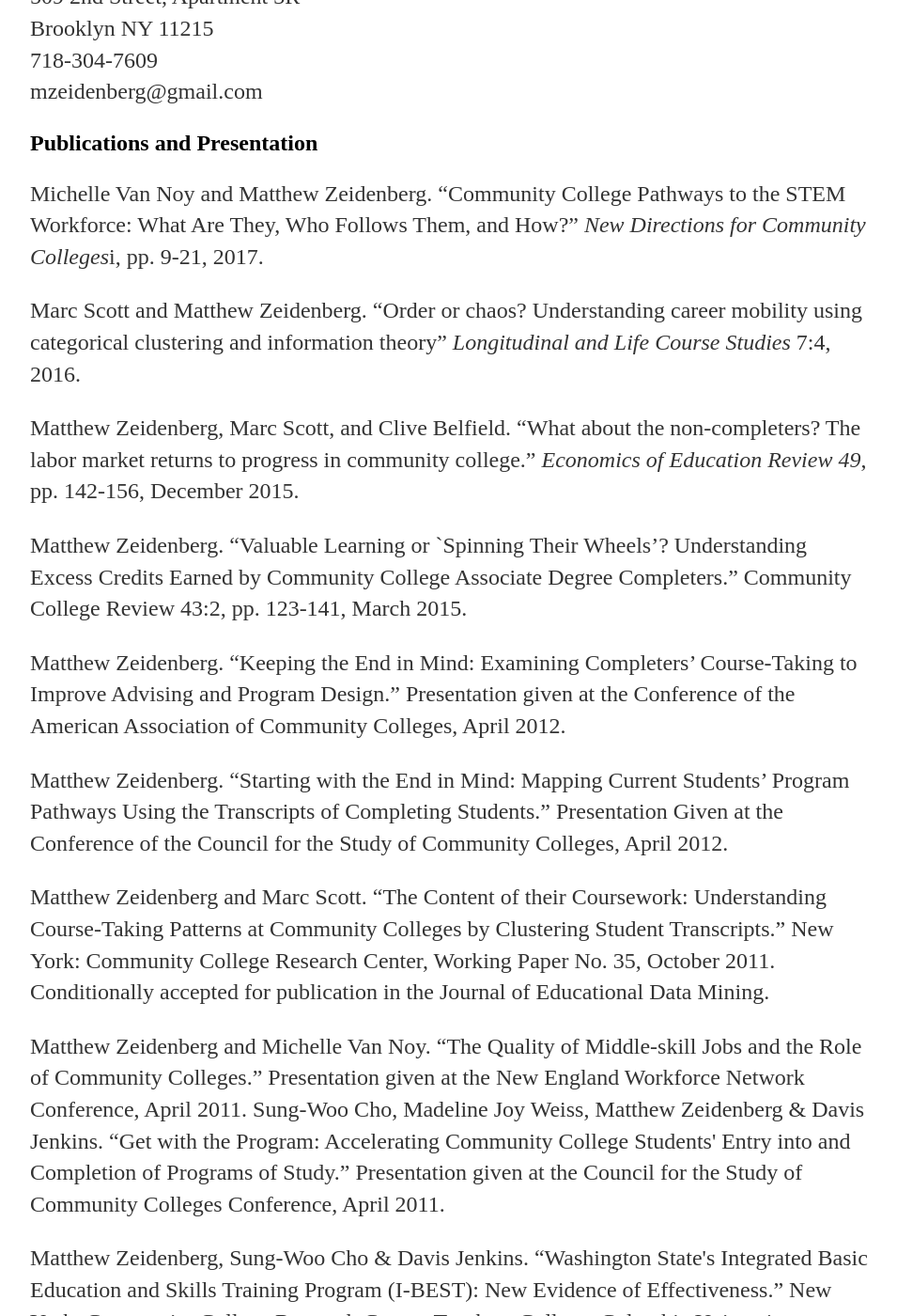
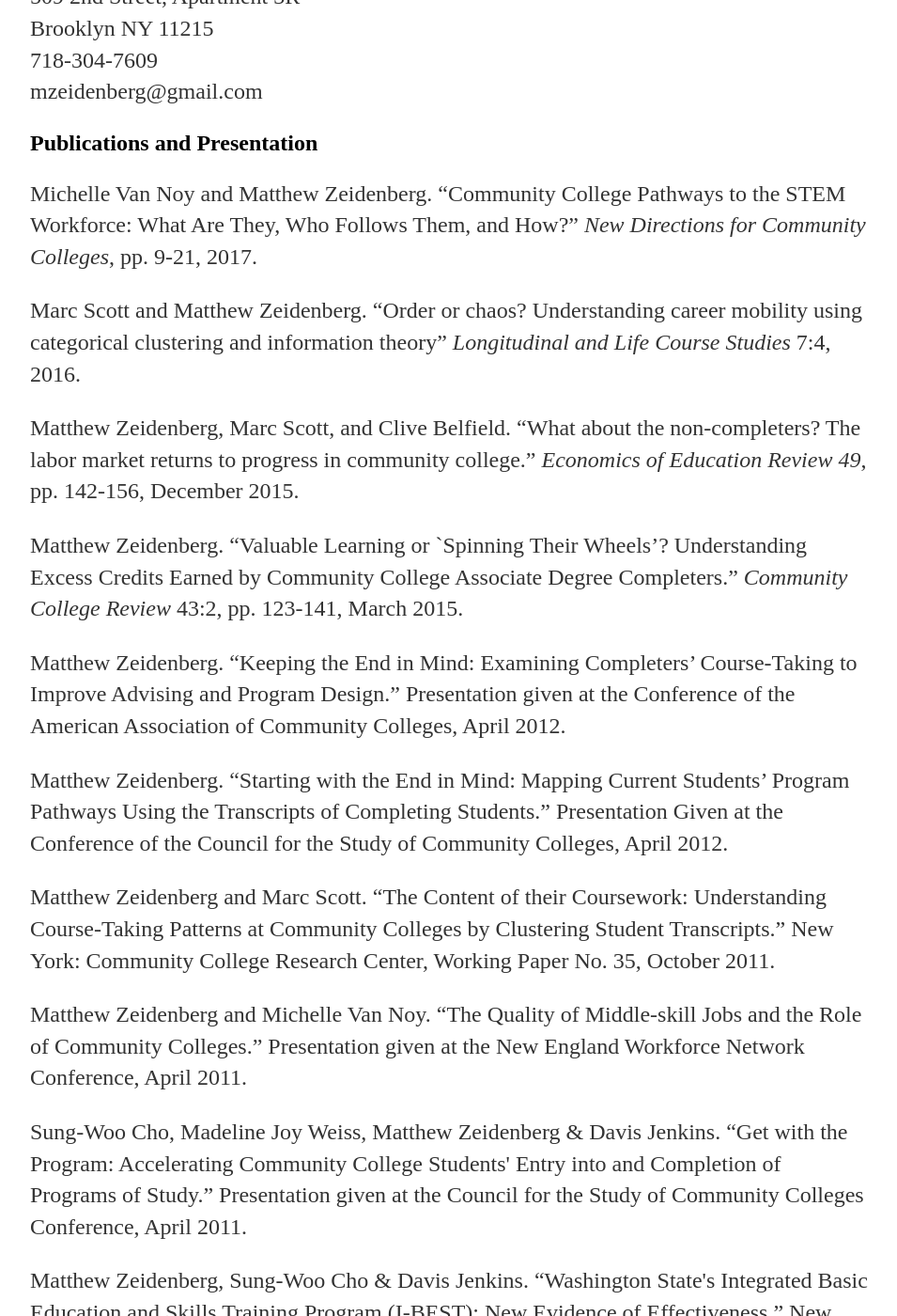
Before and after one commit to mzeidenberg/mzeidenberg.github.io, a Jekyll site: the page built from cv/index.html, in a window 1280 px wide and 1400 px high, scrolled down 217 px. Shown: the whole window at 94% size, without its empty margins (160-1115 px from the left). Built offline with Jekyll 4.4.1, drawn with Linux system fonts in a browser that asks for light colours; some of the changed text lies outside the part shown.

Commit message:
updated cv

```diff
--- a/cv/index.html
+++ b/cv/index.html
@@ -11,23 +11,24 @@
 </p>
 <h2>Publications and Presentation</h2>
 <p>
-Michelle Van Noy and Matthew Zeidenberg. “Community College Pathways to the STEM Workforce: What Are They, Who Follows Them, and How?” <i>New Directions for Community Colleges</i>i, pp. 9-21, 2017.
+Michelle Van Noy and Matthew Zeidenberg. “Community College Pathways to the STEM Workforce: What Are They, Who Follows Them, and How?” <i>New Directions for Community Colleges</i>, pp. 9-21, 2017.
 <p>
 Marc Scott and Matthew Zeidenberg. “Order or chaos? Understanding career mobility using categorical clustering and information theory” <i>Longitudinal and Life Course
 Studies</i> 7:4, 2016.
 <p>
 Matthew Zeidenberg, Marc Scott, and Clive Belfield. “What about the non-completers? The labor market returns to progress in community college.” <i>Economics of Education Review 49</i>,  pp. 142-156, December 2015.
 <p>
-Matthew Zeidenberg. “Valuable Learning or `Spinning Their Wheels’? Understanding Excess Credits Earned by Community College Associate Degree Completers.”   Community College Review 43:2, pp. 123-141, March 2015.
+Matthew Zeidenberg. “Valuable Learning or `Spinning Their Wheels’? Understanding Excess Credits Earned by Community College Associate Degree Completers.” <i>Community College Review</i> 43:2, pp. 123-141, March 2015.
 <p>
 Matthew Zeidenberg. “Keeping the End in Mind: Examining Completers’ Course-Taking to Improve Advising and Program Design.” Presentation given at the Conference of the American Association of Community Colleges, April 2012.
 <p>
 Matthew Zeidenberg. “Starting with the End in Mind: Mapping Current Students’ Program Pathways Using the Transcripts of Completing Students.”  Presentation Given at the Conference of the Council for the Study of Community Colleges, April 2012.
 <p>
 Matthew Zeidenberg and Marc Scott. “The Content of their Coursework: Understanding
-Course-Taking Patterns at Community Colleges by Clustering Student Transcripts.” New York: Community College Research Center, Working Paper No. 35, October 2011. Conditionally accepted for publication in the Journal of Educational Data Mining.
+Course-Taking Patterns at Community Colleges by Clustering Student Transcripts.” New York: Community College Research Center, Working Paper No. 35, October 2011.
 <p>
 Matthew Zeidenberg and Michelle Van Noy. “The Quality of Middle-skill Jobs and the Role of Community Colleges.” Presentation given at the New England Workforce Network Conference, April 2011.
+<p>
 Sung-Woo Cho, Madeline Joy Weiss, Matthew Zeidenberg & Davis Jenkins. “Get with the Program: Accelerating Community College Students' Entry into and Completion of Programs of Study.” Presentation given at the Council for the Study of Community Colleges Conference, April 2011.
 <p>
 Matthew Zeidenberg, Sung-Woo Cho & Davis Jenkins. “Washington State's Integrated Basic Education and Skills Training Program (I-BEST): New Evidence of Effectiveness.” New York: Community College Research Center, Teachers College, Columbia University, Working Paper No. 20, September 2010.
@@ -38,13 +39,13 @@
 <p>
 Davis Jenkins, Shanna Smith Jaggars, Josipa Roksa, Matthew Zeidenberg and Sung-Woo Cho. “Strategies for Promoting Gatekeeper Course Success Among Students Needing Remediation: Research Report for the Virginia Community College System.” New York, NY: Community College Research Center, Teachers College, Columbia University, 2009.
 <p>
-Benjamin A. Carreras, David E. Newman, Ian Dobson, and Matthew Zeidenberg. “The Impact of Risk-Averse Operation on the Likelihood of Extreme Events in a Simple Model of Infrastructure.”  Chaos 19, October 2009.
+Benjamin A. Carreras, David E. Newman, Ian Dobson, and Matthew Zeidenberg. “The Impact of Risk-Averse Operation on the Likelihood of Extreme Events in a Simple Model of Infrastructure.”  <i>Chaos</i> 19, October 2009.
 <p>
-Michelle Van Noy and Matthew Zeidenberg. “American Community Colleges in the Downturn.” Digital Learning, June 2009.
+Michelle Van Noy and Matthew Zeidenberg. “American Community Colleges in the Downturn.” <i>Digital Learning</i>, June 2009.
 <p>
 Davis Jenkins, Matthew Zeidenberg, and Gregory Kienzl. “Educational Outcomes of I-BEST, Washington State Community and Technical College System’s Integrated Basic Education and Skills Training Program: Findings from a Multivariate Analysis.” Working Paper #16. New York, NY: Community College Research Center, Teachers College, Columbia University, 2009.
 <p>
-Matthew Zeidenberg. “Community Colleges Under Stress.” Issues in Science and Technology 24:4, 2008.
+Matthew Zeidenberg. “Community Colleges Under Stress.” <i>Issues in Science and Technology</i> 24:4, 2008.
 <p>
 Davis Jenkins and Matthew Zeidenberg.  “Developmental Education Placement Policies and Student Success in the Connecticut Community Colleges.” Research Report to the Connecticut Community Colleges System. New York, NY: Community College Research Center, Teachers College, Columbia University, 2007.
 <p>
```
